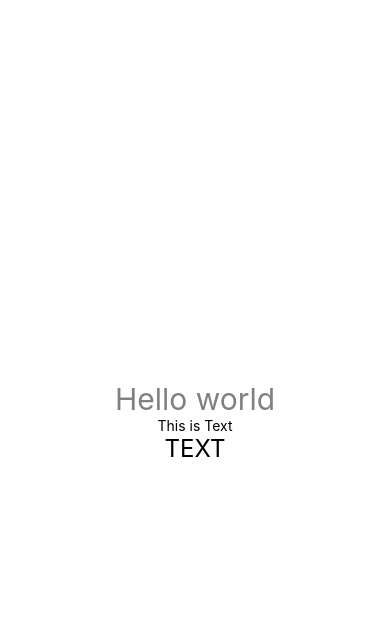
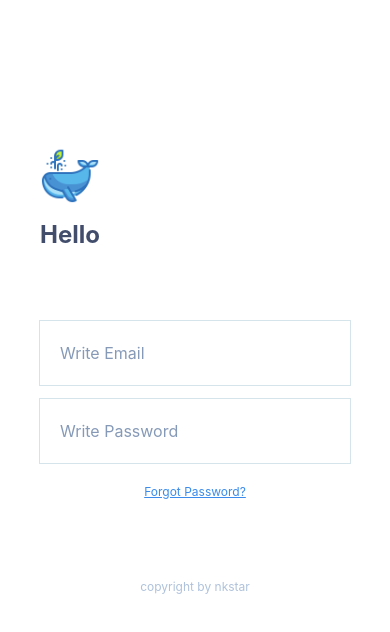
Before and after one commit to nks0614/React-Native-Study, a React Native app in the folder SampleApp/: screen / in a window 390 px wide. Shown: the top 632 px of the page. Built offline with nearby package versions, Linux system fonts and the light colour scheme.

Commit message:
[UPDATE] Login Screen

```diff
--- a/SampleApp/App.js
+++ b/SampleApp/App.js
@@ -7,6 +7,7 @@
  */
 
 import React from 'react';
+import LoginScreen from './LoginScreen'
 import {
   SafeAreaView,
   StyleSheet,
@@ -27,34 +28,13 @@ import {
 } from 'react-native/Libraries/NewAppScreen';
 
 
-const App: () => React$Node = () => {
+const App = () => {
   return (
-    <View style={styles.container}>
-      <Text style={{
-        fontSize: 30,
-        color: 'gray'
-      }}>Hello world</Text>
-      <Text>This is Text</Text>
-      <TouchableOpacity
-        onPress={() => {
-
-        }}
-      >
-        <Text style={{
-          fontSize: 24
-        }}>TEXT</Text>
-      </TouchableOpacity>
-
-    </View>
+    <LoginScreen/>
   );
 };
 
 const styles = StyleSheet.create({
-  container: {
-    flex: 1,
-    justifyContent: 'center',
-    alignItems: 'center',
-  }
 });
 
 export default App;
--- /dev/null
+++ b/SampleApp/LoginScreen.js
@@ -0,0 +1,158 @@
+/**
+ * Sample React Native App
+ * https://github.com/facebook/react-native
+ *
+ * @format
+ * @flow strict-local
+ */
+
+import React, { Component } from 'react';
+import {
+  StyleSheet,
+  View,
+  Text,
+  Image,
+  TouchableOpacity,
+  TextInput
+} from 'react-native';
+
+const colors = {
+  background : '#e3e3e3',
+  dodgerBlue : 'rgb(58, 139, 235)',
+  dusk : 'rgb(65, 77, 107)',
+  cloudyBlue : 'rgb(175, 194, 219)',
+  blueyGray : 'rgb(134, 154, 183)',
+  paleGray : 'rgb(213, 227, 234)'
+}
+
+class LoginScreen extends Component{
+	constructor(props){
+		super(props)
+		this.state = {
+			email : '',
+			pw : ''
+		}
+	}
+
+	render(){
+		return (
+			<View style={styles.container}>
+				<View style={styles.iconWrapper}>
+					<Image style={styles.icon} source={require('./assets/blue-whale.png')}/>
+					<Text style={styles.iconText}>Hello</Text>
+				</View>
+				<View style={styles.wrapper}>
+					<View style={styles.wrapperInput}>
+						<TextInput
+								style={[
+									styles.input,
+									{marginTop : 60}
+								]}
+								value={this.state.email}
+								placeholder='Write Email'
+								placeholderTextColor={colors.blueyGray}
+								onChangeText={(text) => {
+									this.onTextChanged('EMAIL', text)
+								}}/>
+						<TextInput
+								style={[
+									styles.input,
+									{marginTop : 12}
+								]}
+								value={this.state.pw}
+								placeholder='Write Password'
+								placeholderTextColor={colors.blueyGray}
+								onChangeText={(text) => {
+									this.onTextChanged('PASSWORD', text)
+								}}
+								secureTextEntry={true}/>
+					</View>
+					<TouchableOpacity style={styles.touchForgot}>
+						<Text style={styles.forgotPW}>Forgot Password?</Text>
+					</TouchableOpacity>
+					<Text style={styles.copyright}>copyright by nkstar</Text>
+				</View>
+			</View>
+		)
+	}
+
+	onTextChanged = (type, text) => {
+		switch(type){
+			case 'EMAIL':
+				this.setState({
+					email: text
+				})
+				break
+			case 'PASSWORD':
+				this.setState({
+					pw: text
+				})
+				break
+		}
+	}
+}
+
+
+const styles = StyleSheet.create({
+  container: {
+    flex: 1,
+    flexDirection: 'column',
+		alignItems: 'flex-start',
+  },
+  iconWrapper: {
+    position: 'absolute',
+    top: 144,
+    left: 40,
+    flexDirection: 'column',
+    alignItems: 'flex-start'
+  },
+  icon: {
+    width: '100%',
+    height: 60
+  },
+  iconText: {
+    fontSize: 20,
+    color: colors.dusk,
+    fontSize: 24,
+    marginTop: 16,
+    fontWeight: 'bold'
+	},
+	wrapper: {
+		marginTop: 260,
+		width: '80%',
+		height: 300,
+		flexDirection: 'column',
+		alignItems: 'center',
+		alignSelf: 'center'
+	},
+  wrapperInput: {
+    flexDirection: 'column',
+    justifyContent: 'flex-start',
+		alignItems: 'flex-start',
+		alignSelf: 'stretch'
+  },
+  input: {
+    color: colors.dodgerBlue,
+    fontSize: 16,
+    paddingVertical: 22,
+    paddingHorizontal: 20,
+    borderWidth: 1,
+		borderColor: colors.paleGray,
+		alignSelf: 'stretch'
+	},
+	touchForgot: {
+		marginTop: 20,
+	},
+	forgotPW: {
+		fontSize: 12,
+		color: colors.dodgerBlue,
+		textDecorationLine: 'underline',
+	},
+	copyright: {
+		marginTop: 80,
+		fontSize: 12,
+		color: colors.cloudyBlue
+	}
+});
+
+export default LoginScreen
--- a/SampleApp/index.js
+++ b/SampleApp/index.js
@@ -4,6 +4,7 @@
 
 import {AppRegistry} from 'react-native';
 import App from './App';
+import LoginScreen from './LoginScreen';
 import {name as appName} from './app.json';
 
 AppRegistry.registerComponent(appName, () => App);
```
Also changed, not shown: SampleApp/assets/blue-whale.png (added).
